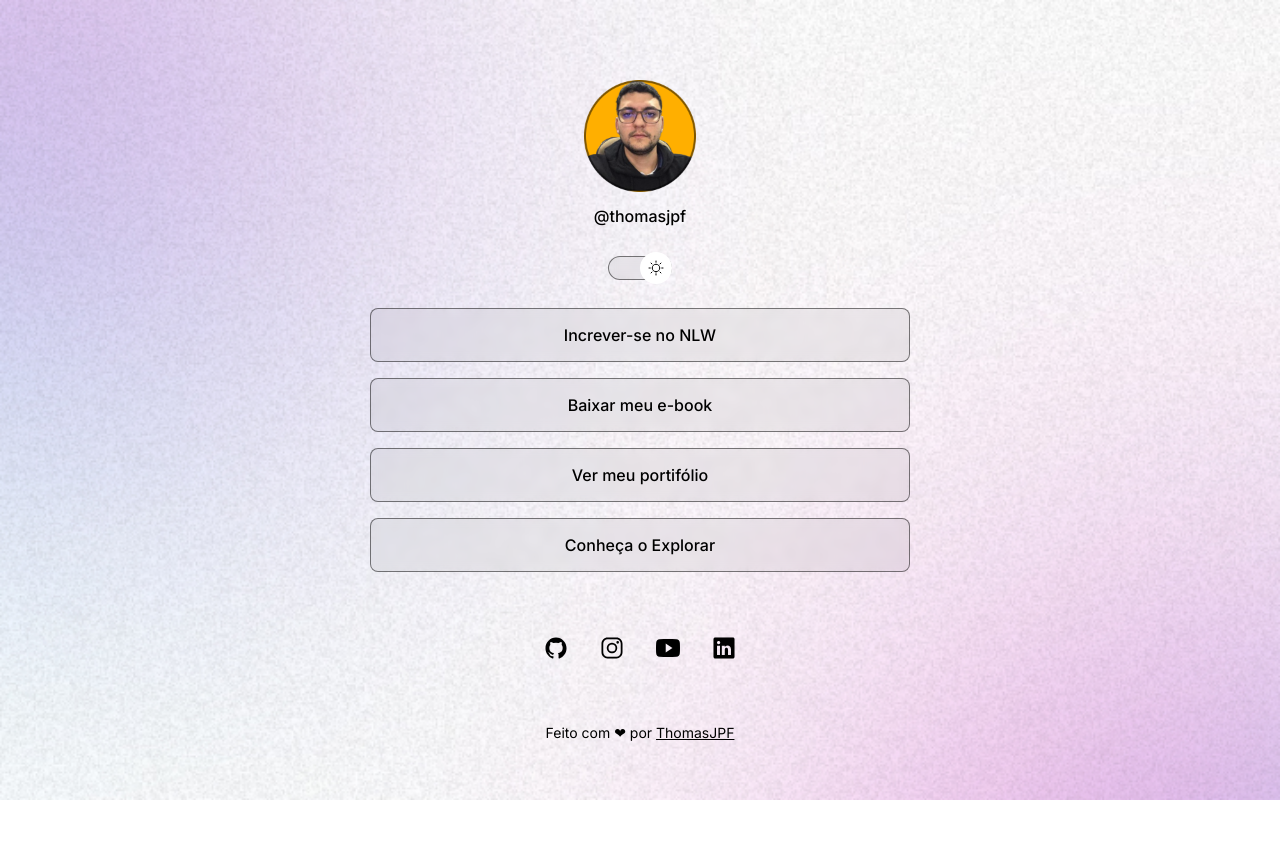
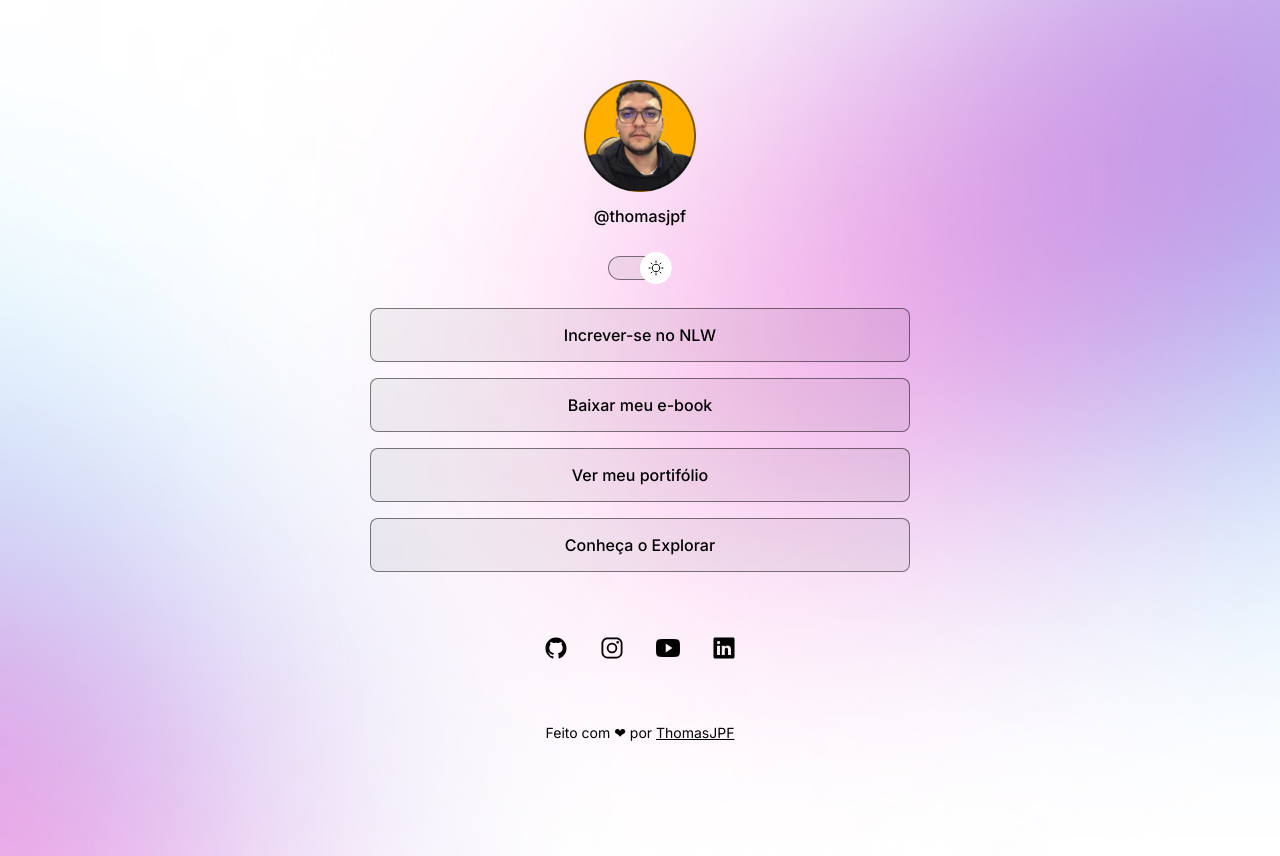
Before and after one commit to ThomasJPF/Rockseat_Discovery, a plain HTML site: page index.html in a window 1280 px wide. Both pictures are taken after a click on the element 640 px from the left and 267 px from the top of the page. Before the commit the page ends 800 px from the top, so only its background shows below. Drawn offline with nearby package versions, Linux system fonts and the light colour scheme.

Commit message:
adicionando suavidade no button e hover, add @keyframes @media

```diff
--- a/style.css
+++ b/style.css
@@ -6,7 +6,7 @@
 
 :root {
   --text-color: white;
-  --br-url: url(./assets/bg-mobile.jpg);
+  --bg-url: url(./assets/bg-mobile.jpg);
   --stroke-color: rgba(255, 255, 255, 0.50);
   --surface-color: rgba(255, 255, 255, 0.05);
   --surface-color-hover: rgba(0, 0, 0, 0.02);
@@ -16,7 +16,7 @@
 
 .light{
   --text-color: black;
-  --br-url: url(./assets/bg-mobile-light.jpg);
+  --bg-url: url(./assets/bg-mobile-light.jpg);
   --stroke-color: rgba(0, 0, 0, 0.50);
   --surface-color: rgba(0, 0, 0, 0.05);
   --surface-color-hover: rgba(0, 0, 0, 0.1);
@@ -25,8 +25,8 @@
 }
 
 body {
-  background: var(--br-url) no-repeat top center/cover;
-  transition: background 0.5s;
+  background: var(--bg-url) no-repeat top center/cover;
+  height: 100vh;
 }
 
 body * {
@@ -77,11 +77,16 @@ body * {
   left: 0;
   z-index: 1;
   transform: translateY(-50%);
+
+  animation: slide-back 0.3s forwards;
 }
 
 .light #switch button {
-  right: 0;
-  left: initial;
+  animation: slide-in 0.3s forwards;
+}
+
+#switch button:hover {
+  outline: 8px solid var(--highlight-color);
 }
 
 #switch span {
@@ -164,3 +169,35 @@ footer{
   text-align: center;
   font-size: 14px;
 }
+
+
+/* media queries */
+@media (min-width: 700px) {
+  :root {
+    --bg-url: url(./assets/bg-desktop.jpg);
+  }
+
+  .light {
+    --bg-url: url(./assets/bg-desktop-light.jpg);
+  }
+}
+
+
+/* animation */
+@keyframes slide-in {
+  from {
+    left: 0;
+  }
+  to{
+    left: 50%;
+  }
+}
+
+@keyframes slide-back {
+  from {
+    left: 50%;
+  }
+  to{
+    left: 0;
+  }
+}
```
